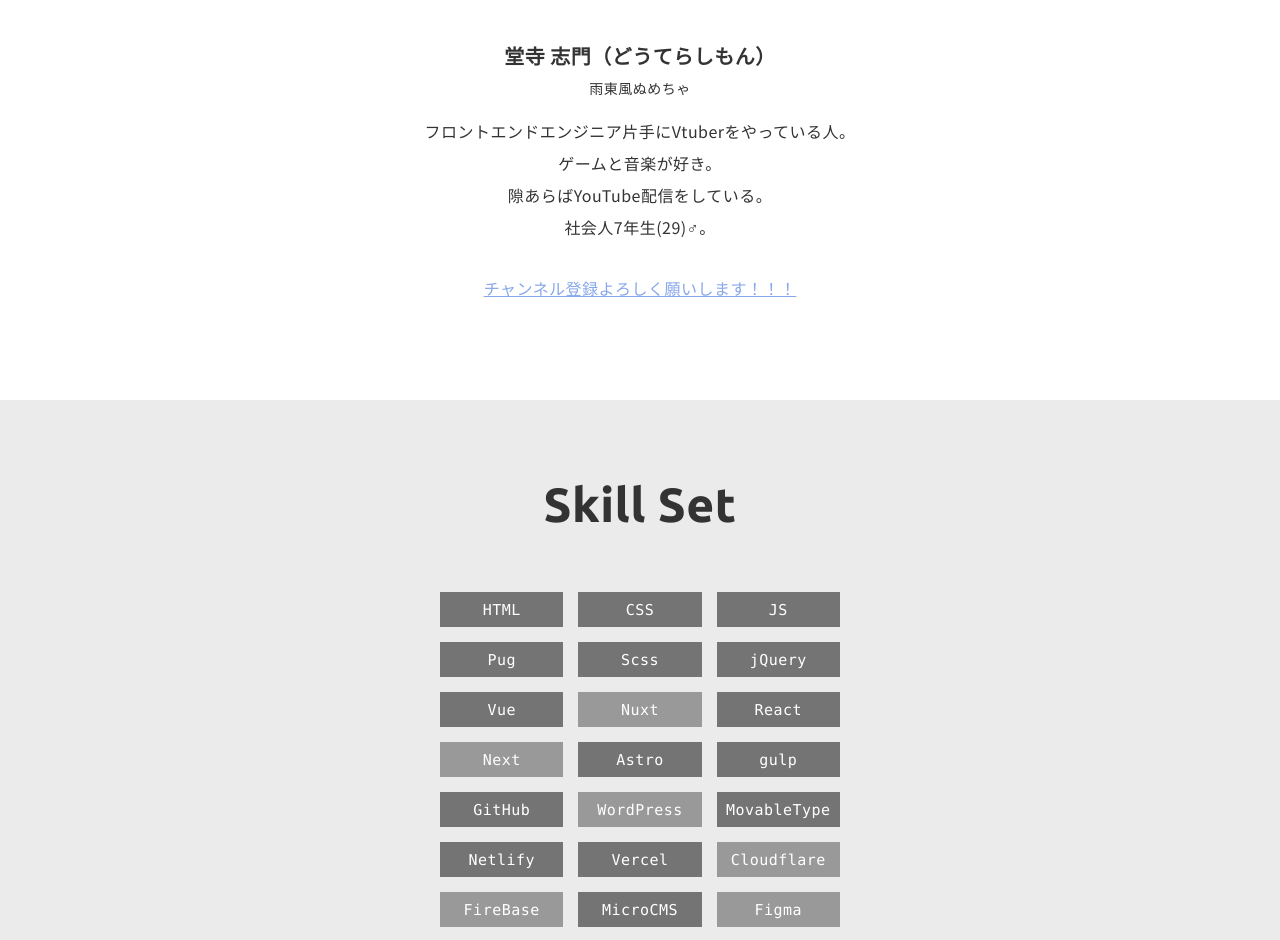
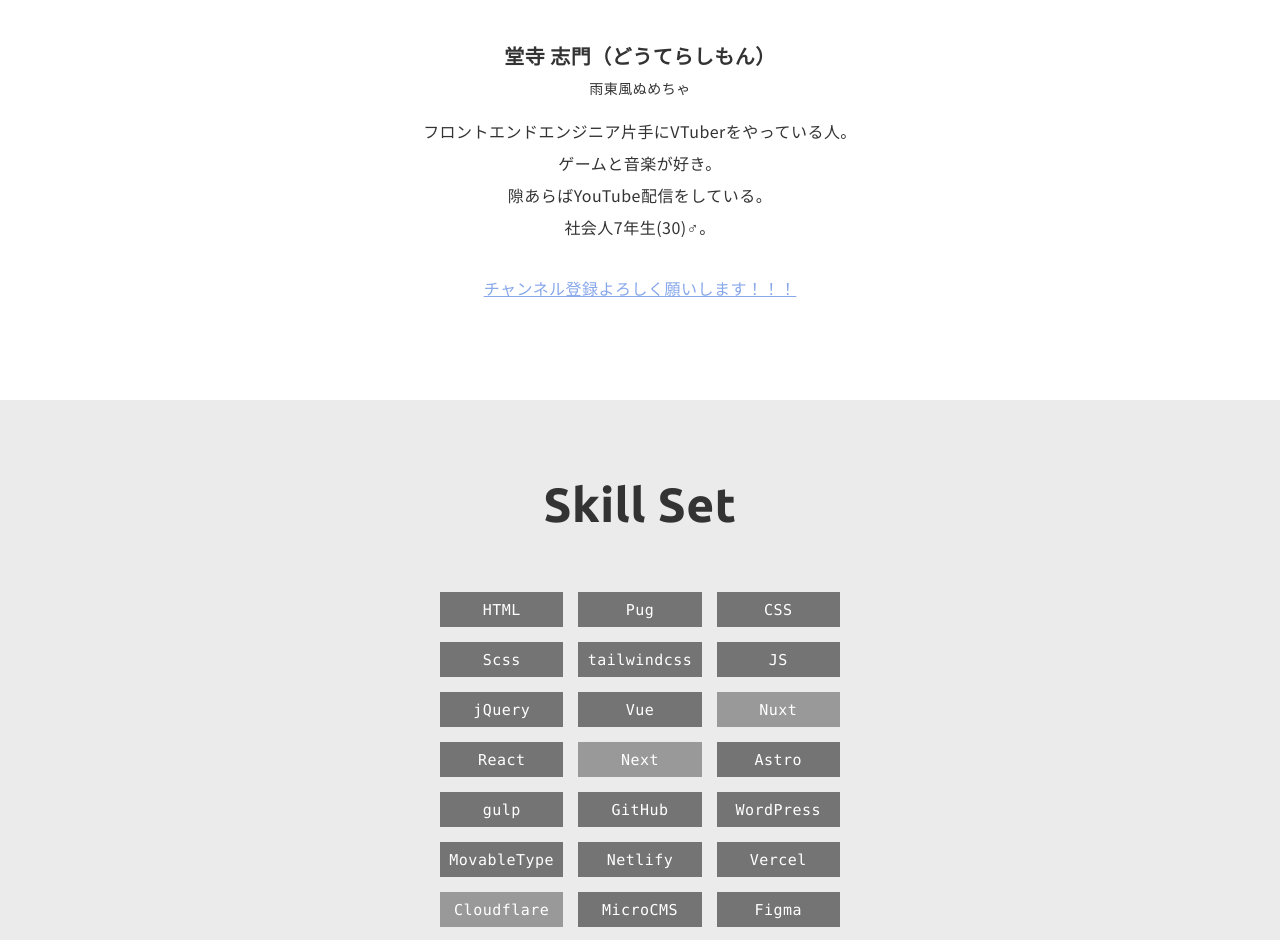
Before and after one commit to dorara-m/my-web-react, a React (Create React App) app: page / in a window 1280 px wide. Shown: the part 2532-3472 px from the top of the page. Built offline with nearby package versions, Linux system fonts and the light colour scheme.

Commit message:
ちょっと更新

```diff
--- a/src/components/Profile.jsx
+++ b/src/components/Profile.jsx
@@ -62,13 +62,13 @@
               <div className="sub">雨東風ぬめちゃ</div>
             </div>
             <p>
-              フロントエンドエンジニア片手にVtuberをやっている人。
+              フロントエンドエンジニア片手にVTuberをやっている人。
               <br />
               ゲームと音楽が好き。
               <br />
               隙あらばYouTube配信をしている。
               <br />
-              社会人7年生(29)♂。
+              社会人7年生(30)♂。
             </p>
             <p>
               <a
--- a/src/components/SkillSet.jsx
+++ b/src/components/SkillSet.jsx
@@ -40,16 +40,19 @@
       text: "HTML",
     },
     {
+      text: "Pug",
+    },
+    {
       text: "CSS",
     },
     {
-      text: "JS",
+      text: "Scss",
     },
     {
-      text: "Pug",
+      text: "tailwindcss",
     },
     {
-      text: "Scss",
+      text: "JS",
     },
     {
       text: "jQuery",
@@ -79,7 +82,6 @@
     },
     {
       text: "WordPress",
-      inProgress: true,
     },
     {
       text: "MovableType",
@@ -95,15 +97,10 @@
       inProgress: true,
     },
     {
-      text: "FireBase",
-      inProgress: true,
-    },
-    {
       text: "MicroCMS",
     },
     {
       text: "Figma",
-      inProgress: true,
     },
     {
       text: "Photoshop",
@@ -123,6 +120,9 @@
     {
       text: "Studio One",
       inProgress: true,
+    },
+    {
+      text: "Vocal Percussion",
     },
     {
       text: "Guitar",
```
